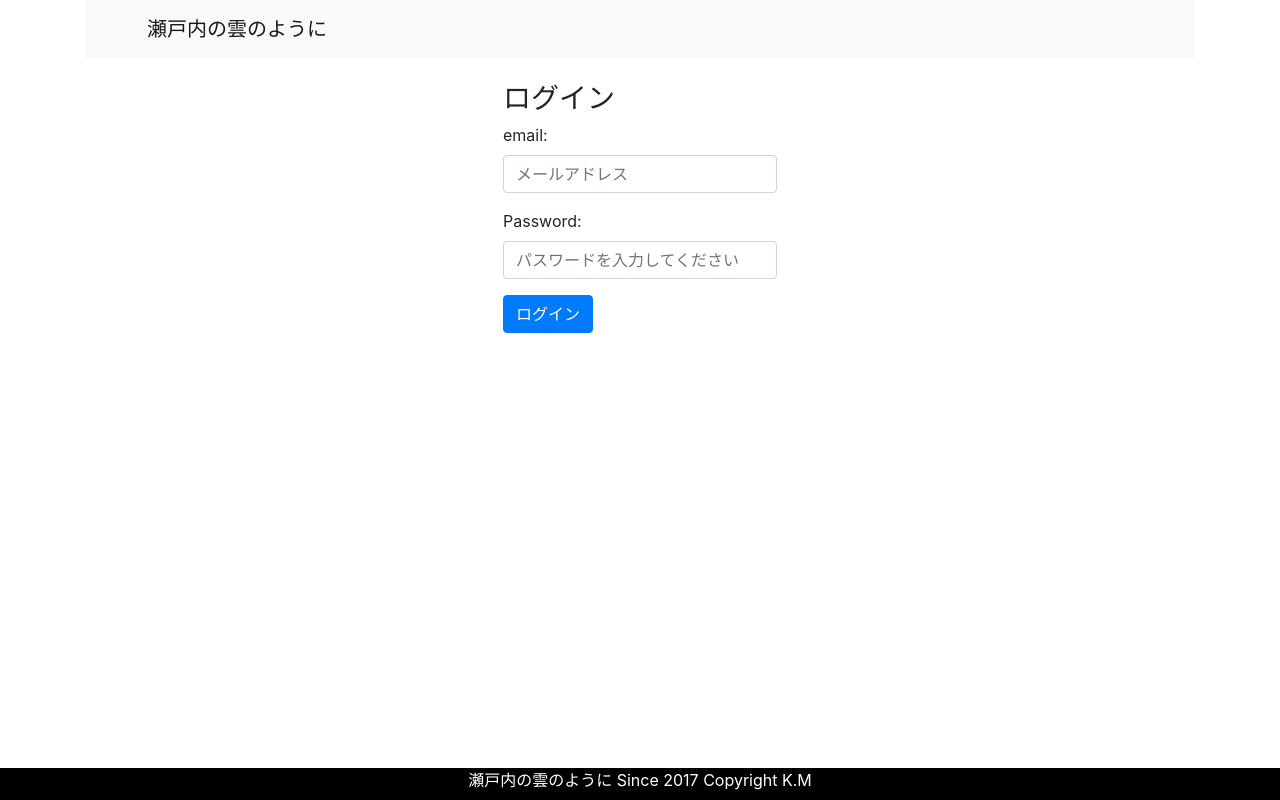
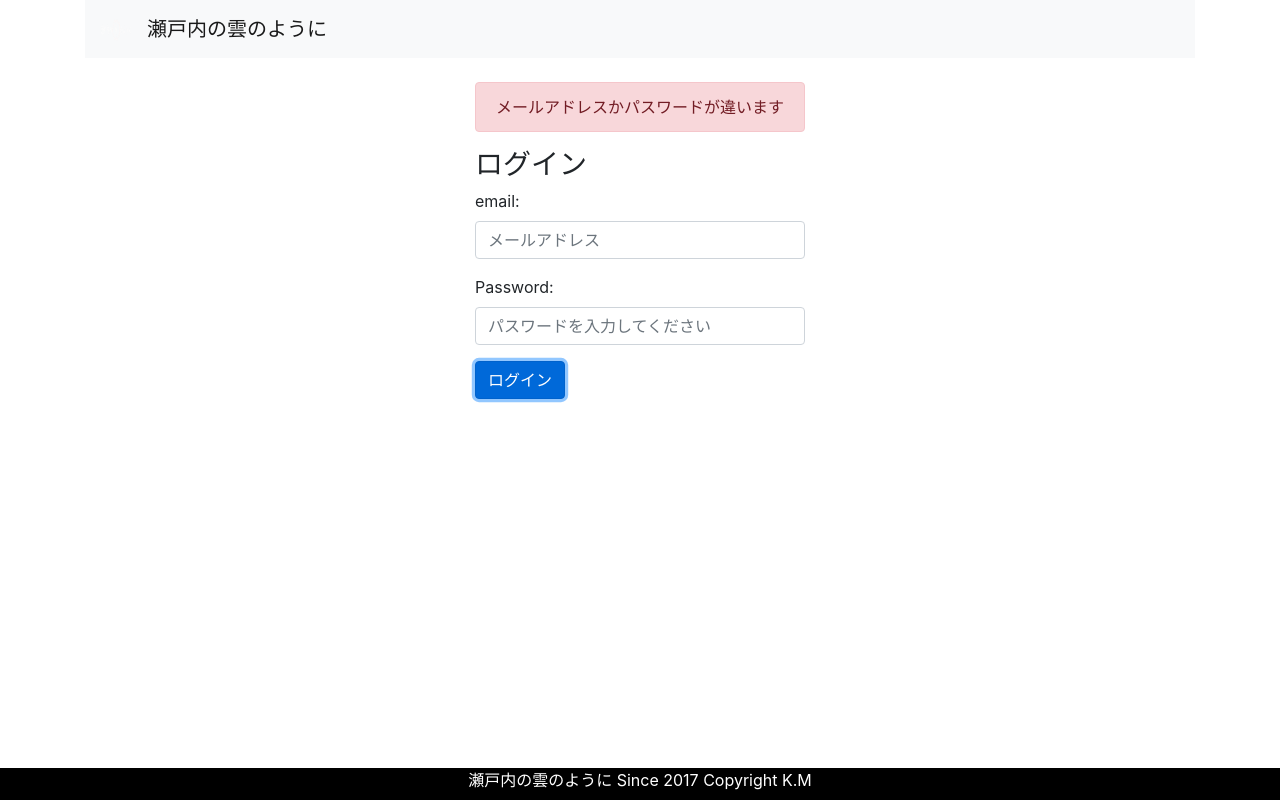
Before and after one commit to muraken12003032/node_blog_front, a React (Create React App) app: page /login in a window 1280 px wide. Both pictures are taken after a click on the button "ログイン". Built offline with nearby package versions, Linux system fonts and the light colour scheme.

Commit message:
if auth fail, error message is displayed

```diff
--- a/src/components/login.js
+++ b/src/components/login.js
@@ -15,11 +15,9 @@ class Login extends Component {
   }
 
   click = async() => {
-    try {
-      await User.login(this.state.email, this.state.password);
-
+    if(await User.login(this.state.email, this.state.password)){
       this.props.history.push({ pathname: 'adminpage' });
-    } catch(e) {
+    }else{
       this.setState({ errMessage: 'メールアドレスかパスワードが違います' });
     }
   };
@@ -34,7 +32,7 @@ class Login extends Component {
         <Row className="justify-content-md-center">
           <Form>
             {this.state.errMessage && (
-              <Alert variant="danger">{this.props.message}</Alert>
+              <Alert variant="danger">{this.state.errMessage}</Alert>
             )}
             <h3>ログイン</h3>
             <Form.Group controlId="email">
```
